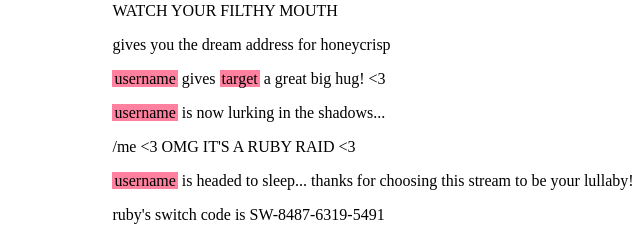
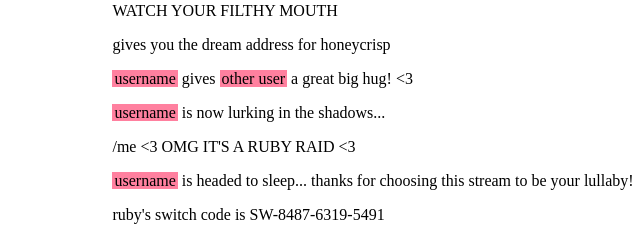
Before and after one commit to omgitsruby/omgitsruby.github.io, a website: page commands/index.html in a window 1280 px wide. Shown: the part 294-531 px from the top of the page, 307-947 px from the left. Drawn offline with Linux system fonts and the light colour scheme; a web font is replaced by a local one.

Commit message:
Update some text

```diff
--- a/commands/index.html
+++ b/commands/index.html
@@ -142,7 +142,7 @@
       },
       {
         command: `!hug other user`,
-        description: `{username} gives {target} a great big hug! <3`,
+        description: `{username} gives {other user} a great big hug! <3`,
       },
       {
         command: `!sleep`,
```
